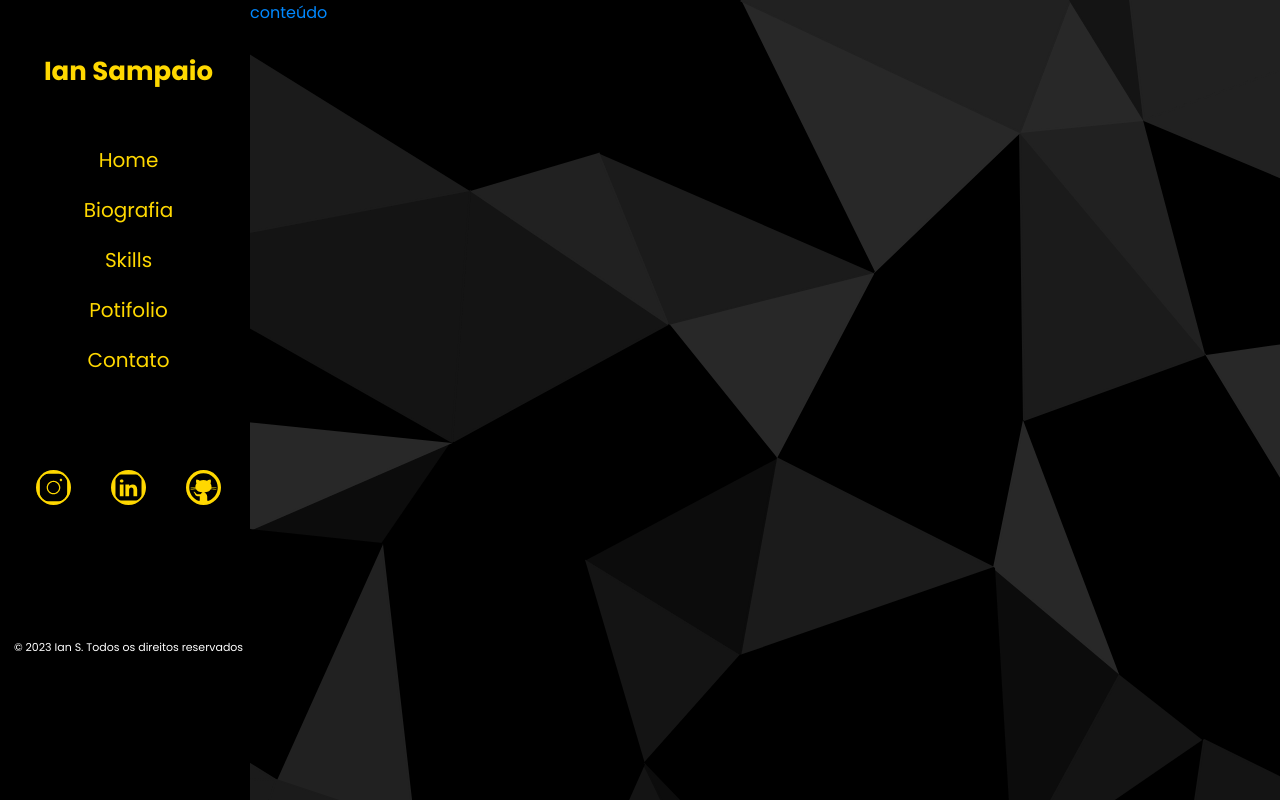
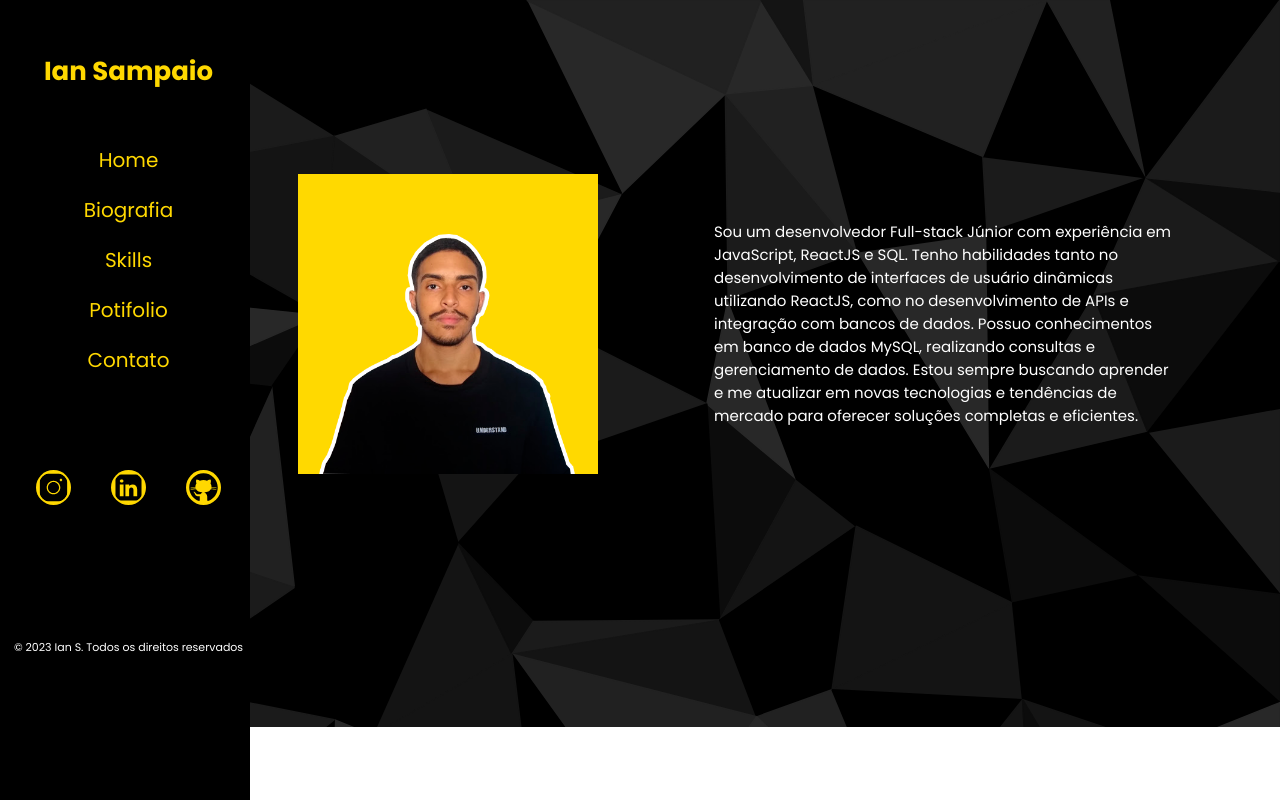
Before and after one commit to iansamp/myPortifolio, a React (Vite) app: page / in a window 1280 px wide. Shown: the top 800 px of the page. Built offline with nearby package versions, Linux system fonts and the light colour scheme.

Commit message:
add home

```diff
--- a/src/App.jsx
+++ b/src/App.jsx
@@ -6,7 +6,6 @@ function App() {
 
   return (
     <div className='background'>
-      <Navbar/>
       <Content/>
     </div>
   )
--- a/src/components/Content.jsx
+++ b/src/components/Content.jsx
@@ -1,9 +1,12 @@
 import styles from './Content.module.css'
+import Navbar from './Navbar'
+import Home from './Home'
 
 export default function Content(){
     return(
         <div className={styles.content}>
-            <p>conteúdo</p>
+            <Navbar/>
+            <Home/>
         </div>
     )
 }
--- a/src/components/Content.module.css
+++ b/src/components/Content.module.css
@@ -1,5 +1,6 @@
 .content{
-    color: rgb(0, 136, 255);
+    color: rgb(255, 255, 255);
     margin-left: 250px;
-    height: 1200px;
+    height: max-content;
+    display: flex;
 }
--- /dev/null
+++ b/src/components/Home.jsx
@@ -0,0 +1,13 @@
+import styles from './Home.module.css';
+import Img from '../../public/img/ian.png';
+
+export default function Home(){
+    return(
+        <div className={styles.home}>
+            <div>
+                <img src={Img} alt="perfil" />
+                <p>Sou um desenvolvedor Full-stack Júnior com experiência em JavaScript, ReactJS e SQL. Tenho habilidades tanto no desenvolvimento de interfaces de usuário dinâmicas utilizando ReactJS, como no desenvolvimento de APIs e integração com bancos de dados. Possuo conhecimentos em banco de dados MySQL, realizando consultas e gerenciamento de dados. Estou sempre buscando aprender e me atualizar em novas tecnologias e tendências de mercado para oferecer soluções completas e eficientes.</p>
+            </div>
+        </div>
+    )
+}
--- /dev/null
+++ b/src/components/Home.module.css
@@ -0,0 +1,21 @@
+.home{
+    padding-top: 120px;
+}
+
+.home div{
+    display: flex;
+    padding-bottom: 200px;
+    justify-content: center;
+    align-items: center;
+}
+
+.home div p{
+    font-size: 15px;
+    padding: 100px;
+}
+
+.home div img{
+    width: 300px;
+    margin: 1em;
+    margin-left: 3em;
+}
```
Also changed, not shown: public/img/ian.png (added).
